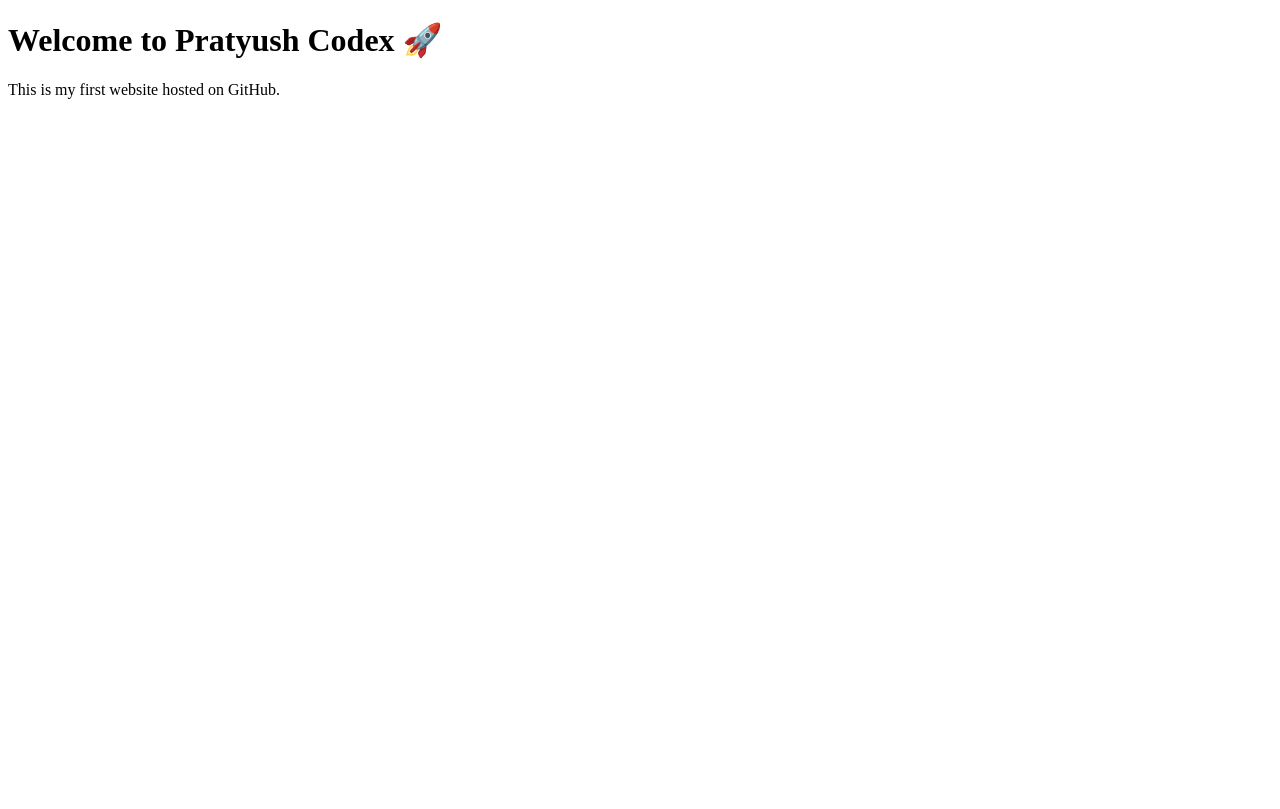
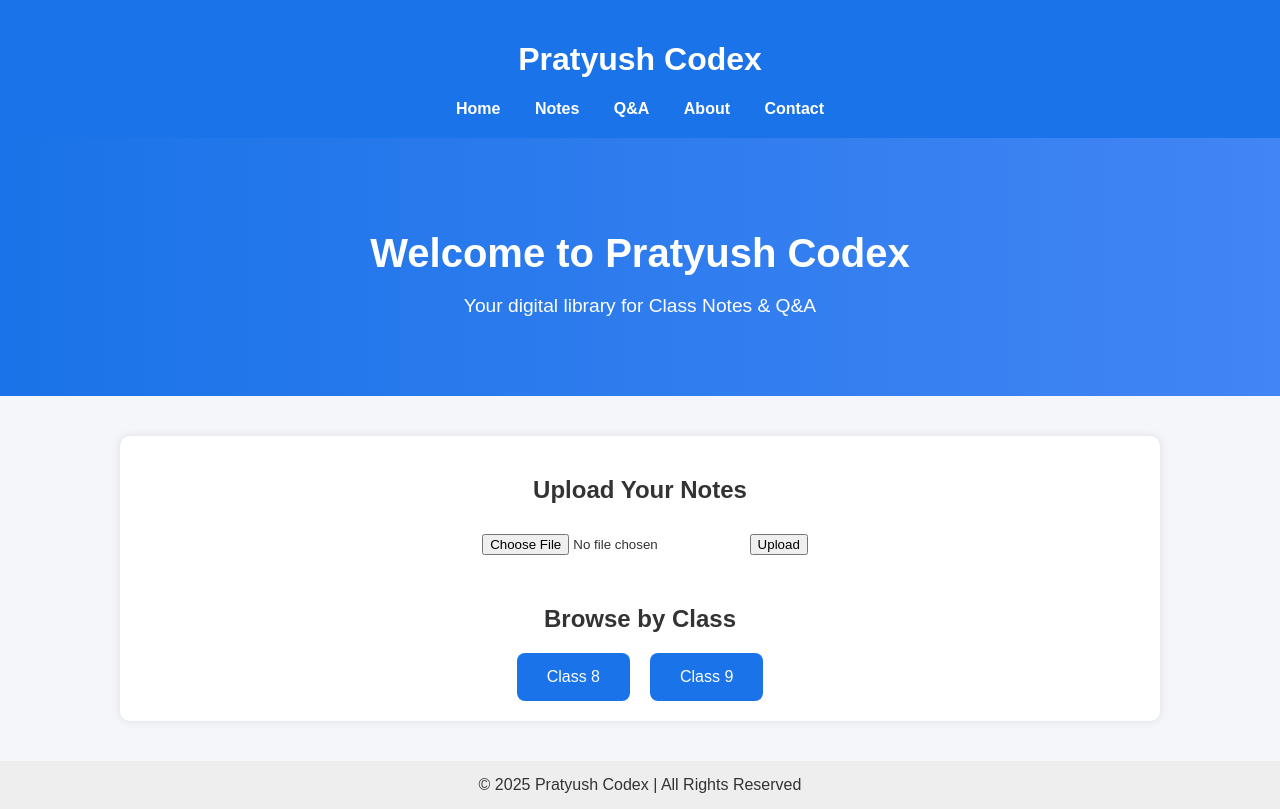
Before and after one commit to pratyushsingh5445-design/Pratyush-Codex, a plain HTML site: page index.html in a window 1280 px wide. Drawn offline with Linux system fonts and the light colour scheme.

Commit message:
Update index.html

```diff
--- a/index.html
+++ b/index.html
@@ -3,10 +3,141 @@
 <head>
   <meta charset="UTF-8">
   <meta name="viewport" content="width=device-width, initial-scale=1.0">
-  <title>Pratyush Codex</title>
+  <title>Pratyush Codex - Homepage</title>
+  <style>
+    body {
+      margin: 0;
+      font-family: Arial, sans-serif;
+      background: #f4f6f9;
+      color: #333;
+    }
+
+    header {
+      background: #1a73e8;
+      color: white;
+      padding: 20px;
+      text-align: center;
+    }
+
+    nav {
+      margin-top: 10px;
+    }
+
+    nav a {
+      color: white;
+      margin: 0 15px;
+      text-decoration: none;
+      font-weight: bold;
+    }
+
+    nav a:hover {
+      text-decoration: underline;
+    }
+
+    .hero {
+      text-align: center;
+      padding: 60px 20px;
+      background: linear-gradient(to right, #1a73e8, #4285f4);
+      color: white;
+    }
+
+    .hero h1 {
+      font-size: 2.5rem;
+      margin-bottom: 10px;
+    }
+
+    .hero p {
+      font-size: 1.2rem;
+    }
+
+    .container {
+      max-width: 1000px;
+      margin: 40px auto;
+      padding: 20px;
+      background: white;
+      border-radius: 10px;
+      box-shadow: 0 0 10px rgba(0,0,0,0.1);
+    }
+
+    h2 {
+      text-align: center;
+      margin-bottom: 20px;
+    }
+
+    .upload {
+      text-align: center;
+      margin-bottom: 40px;
+    }
+
+    .upload input {
+      margin: 10px;
+    }
+
+    .buttons {
+      display: flex;
+      justify-content: center;
+      flex-wrap: wrap;
+      gap: 20px;
+    }
+
+    .buttons button {
+      padding: 15px 30px;
+      font-size: 16px;
+      border: none;
+      border-radius: 8px;
+      background: #1a73e8;
+      color: white;
+      cursor: pointer;
+      transition: 0.3s;
+    }
+
+    .buttons button:hover {
+      background: #155ab6;
+    }
+
+    footer {
+      background: #eee;
+      padding: 15px;
+      text-align: center;
+      margin-top: 40px;
+    }
+  </style>
 </head>
 <body>
-  <h1>Welcome to Pratyush Codex 🚀</h1>
-  <p>This is my first website hosted on GitHub.</p>
+
+  <header>
+    <h1>Pratyush Codex</h1>
+    <nav>
+      <a href="#">Home</a>
+      <a href="#">Notes</a>
+      <a href="#">Q&A</a>
+      <a href="#">About</a>
+      <a href="#">Contact</a>
+    </nav>
+  </header>
+
+  <section class="hero">
+    <h1>Welcome to Pratyush Codex</h1>
+    <p>Your digital library for Class Notes & Q&A</p>
+  </section>
+
+  <div class="container">
+    <h2>Upload Your Notes</h2>
+    <div class="upload">
+      <input type="file">
+      <button>Upload</button>
+    </div>
+
+    <h2>Browse by Class</h2>
+    <div class="buttons">
+      <button>Class 8</button>
+      <button>Class 9</button>
+    </div>
+  </div>
+
+  <footer>
+    &copy; 2025 Pratyush Codex | All Rights Reserved
+  </footer>
+
 </body>
 </html>
```
